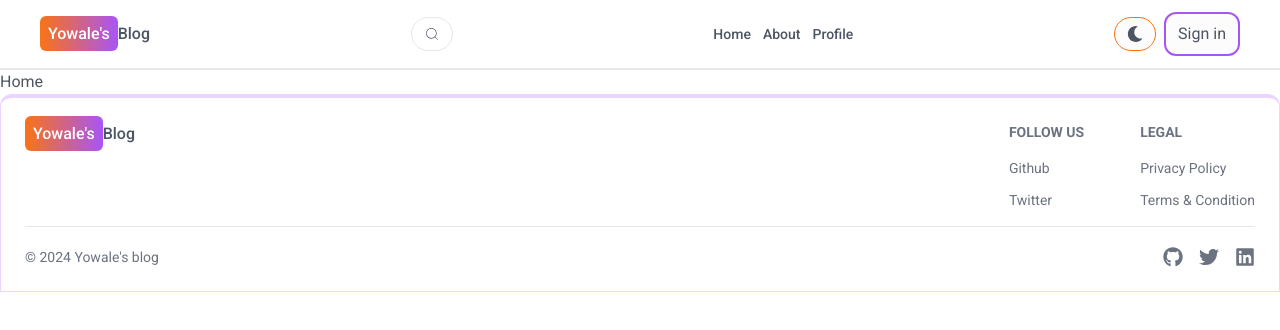
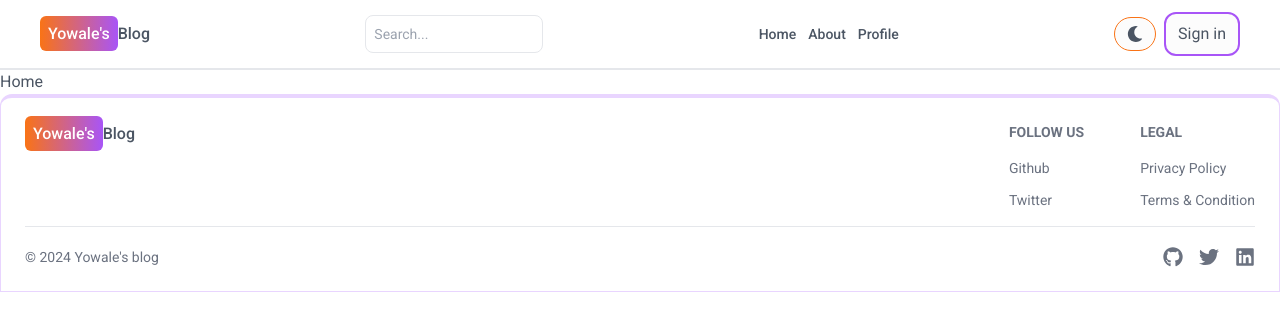
Before and after one commit to Oluwamarcellus/mern_blog_project, a React (Vite) app in the folder frontend/: page / in a window 1280 px wide. Shown: the top 330 px of the page. Built offline with nearby package versions, Linux system fonts and the light colour scheme; no server answers.

Commit message:
FRONTEND: Completed search fature

```diff
--- a/frontend/src/components/Header.jsx
+++ b/frontend/src/components/Header.jsx
@@ -3,7 +3,7 @@ import { CiSearch } from "react-icons/ci";
 import { FaMoon } from "react-icons/fa";
 import { FaSun } from "react-icons/fa";
 import { LuMenu } from "react-icons/lu";
-import { Link } from "react-router-dom";
+import { Link, useNavigate } from "react-router-dom";
 import { setTheme } from "../redux/theme.slice";
 import { useSelector, useDispatch } from "react-redux";
 import { clearActiveUser } from "../redux/user.slice"
@@ -14,6 +14,8 @@ export default function Header() {
   const themeState = useSelector((state) => state.theme);
   const userState = useSelector((state) => state.user);
   const [profileToggle, setProfileToggle] = useState(false);
+  const [inputData, setInputData] = useState("");
+  const navigate = useNavigate();
 
   // useEffect(() => {
   //   console.log(themeState);
@@ -30,6 +32,14 @@ export default function Header() {
     }
   }
 
+  const handleSubmission = (e) => {
+    if (e.key === 'Enter') {
+      if (inputData) {
+        navigate(`/search?searchterm=${inputData}`);
+      }
+    }
+  }
+
   return (
     <nav className="border-b-2">
       <div className="flex justify-between py-3 px-2 sm:px-10 items-center">
@@ -41,9 +51,11 @@ export default function Header() {
             Blog
           </div>
         </Link>
-        <div className="rounded-full border px-3 py-2 cursor-pointer">
-          <CiSearch />
+        <div onClick={ () => navigate('/search')} className="md:hidden rounded-full border px-3 py-2 cursor-pointer">
+        <CiSearch className="" />
         </div>
+        <input onKeyDown={ handleSubmission} onChange={ (e) => setInputData(e.target.value)} className="rounded-lg border px-2 py-2 text-sm hidden md:block outline-none" type="text" placeholder="Search..." />
+
         <ul className="hidden sm:flex gap-3 cursor-pointer font-medium text-sm">
           <Link to="/" className="hover:opacity-50">
             Home
```
